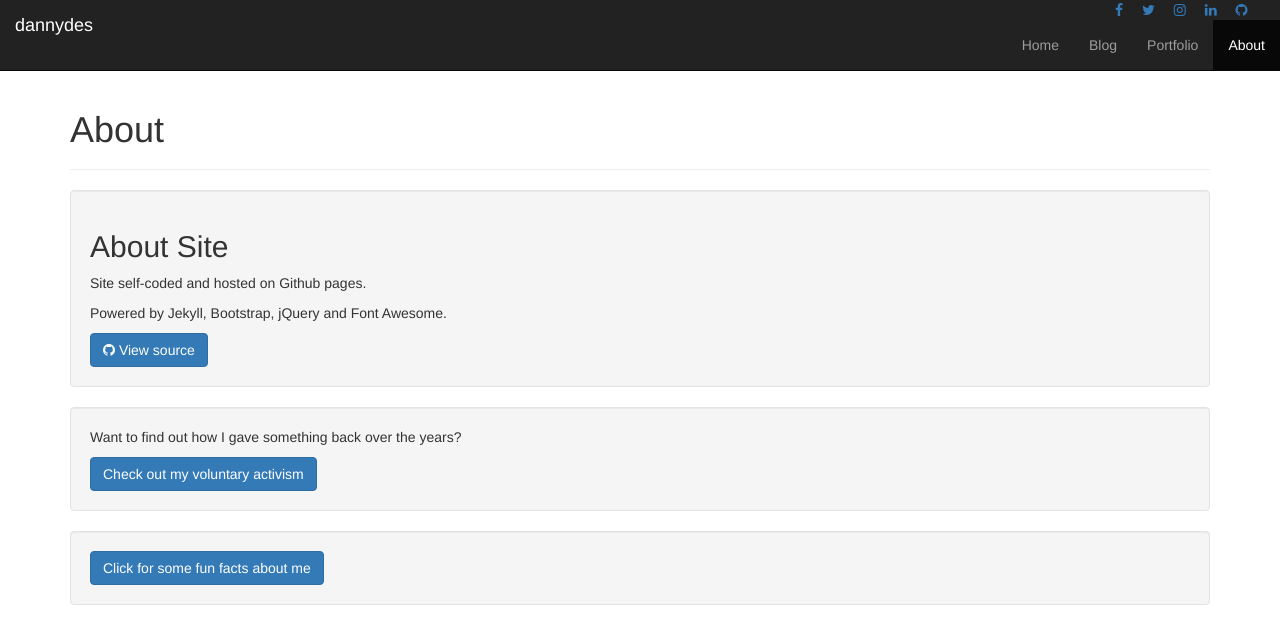
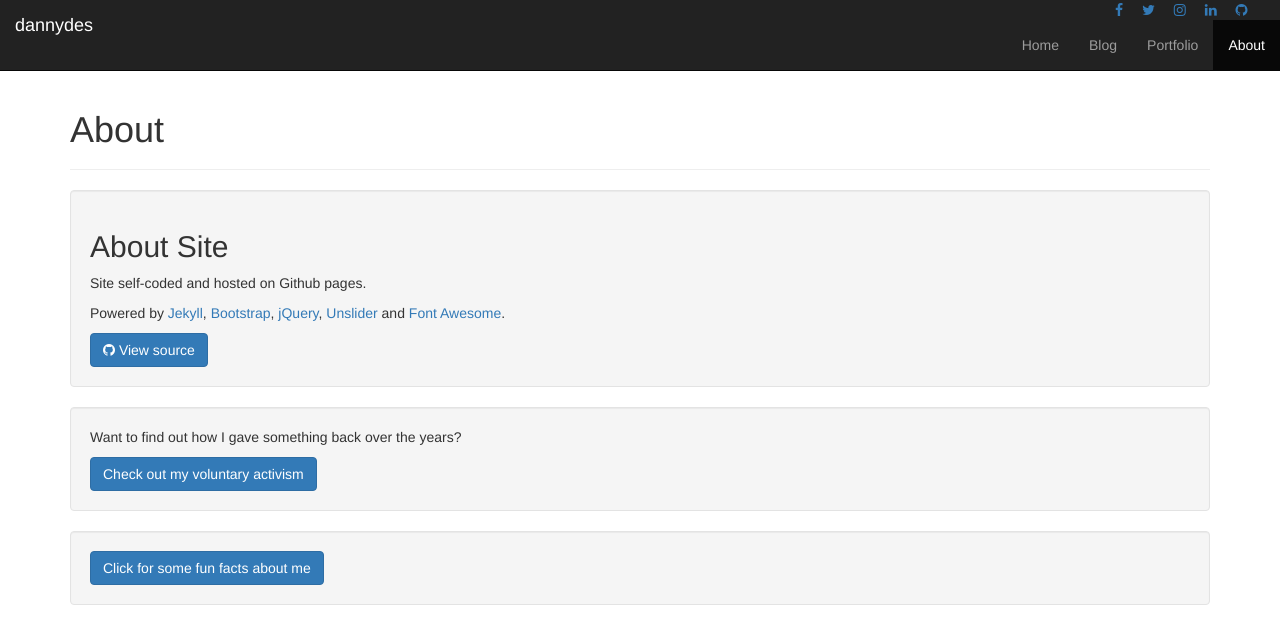
Before and after one commit to dannydes/dannydes.github.io, a Jekyll site: the page built from about/index.html, in a window 1280 px wide. Shown: the top 644 px of the page. Built offline with Jekyll 4.4.1, drawn with Linux system fonts in a browser that asks for light colours; nearby versions of some CDN libraries.

Commit message:
update about site

```diff
--- a/about/index.html
+++ b/about/index.html
@@ -7,7 +7,13 @@ image: danieldesira.jpg
 <div class="well">
 	<h2>About Site</h2>
 	<p>Site self-coded and hosted on Github pages.</p>
-	<p>Powered by Jekyll, Bootstrap, jQuery and Font Awesome.</p>
+	<p>
+		Powered by <a href="https://jekyllrb.com/" target="_blank">Jekyll</a>,
+		<a href="http://getbootstrap.com/" target="_blank">Bootstrap</a>,
+		<a href="http://jquery.com/" target="_blank">jQuery</a>,
+		<a href="http://unslider.com/" target="_blank">Unslider</a> and
+		<a href="http://fontawesome.io/" target="_blank">Font Awesome</a>.
+	</p>
 	<a class="btn btn-primary" href="https://github.com/dannydes/dannydes.github.io" target="_blank" role="button"><i class="fa fa-github"></i> View source</a>
 </div>
 
```
